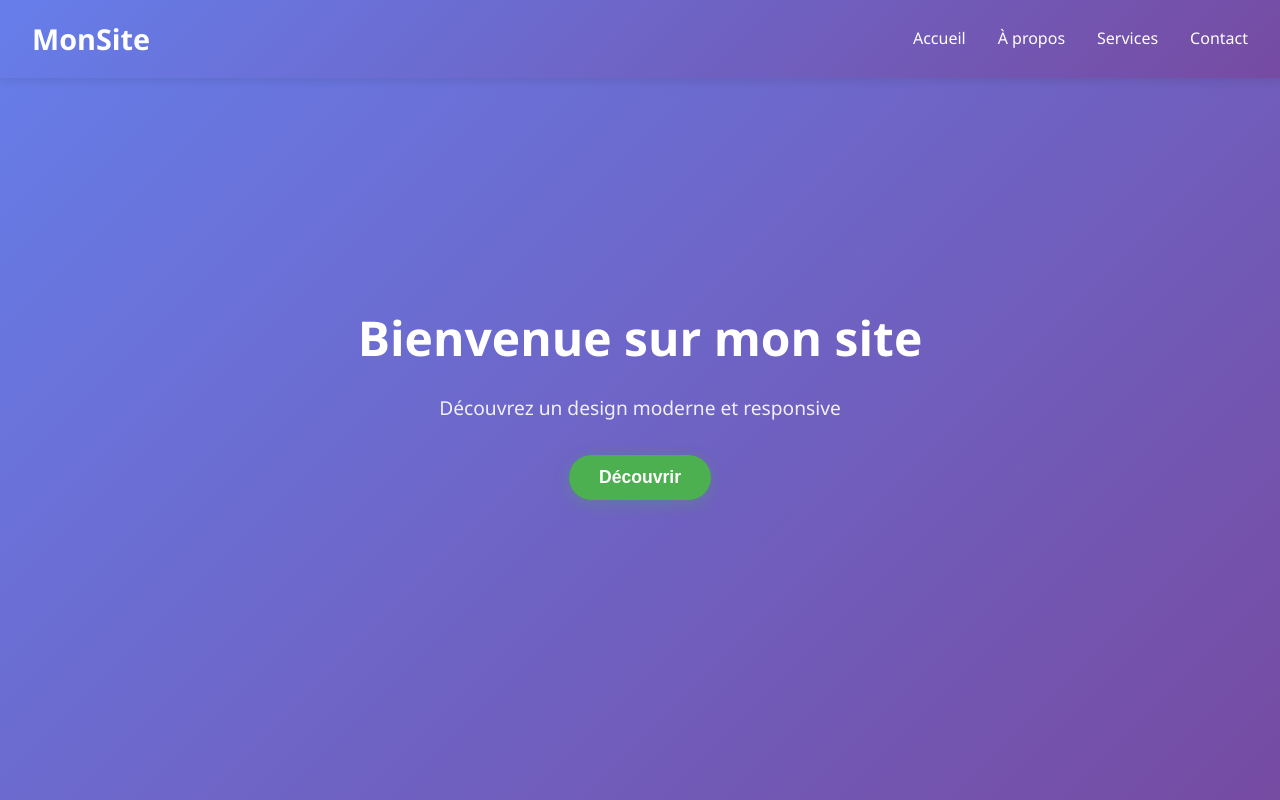
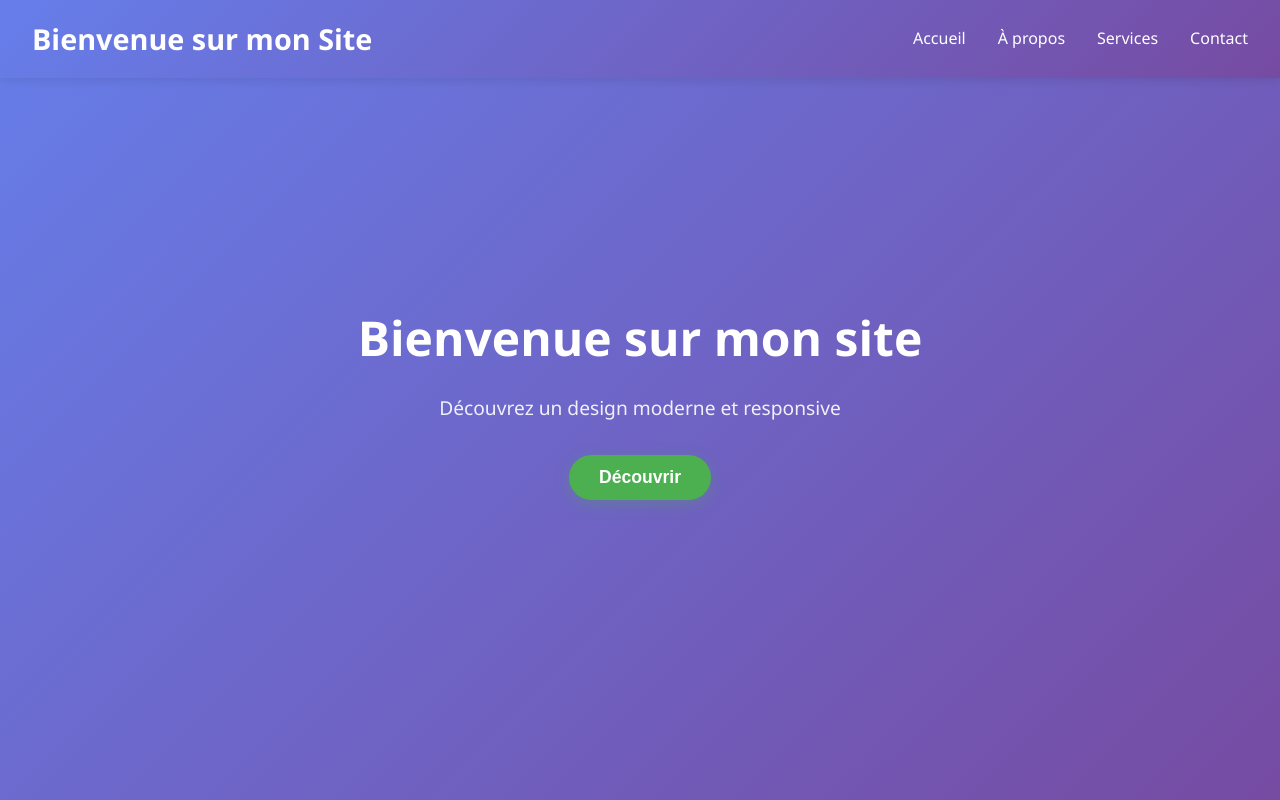
Before and after one commit to axel-g-dev/MonSiteWeb, a plain HTML site: page index.html in a window 1280 px wide. Shown: the top 800 px of the page. Drawn offline with Linux system fonts and the light colour scheme.

Commit message:
Update header title in index.html

```diff
--- a/index.html
+++ b/index.html
@@ -12,7 +12,7 @@
     <header>
         <nav>
             <div class="logo">
-                <h1>MonSite</h1>
+                <h1>Bienvenue sur mon Site</h1>
             </div>
             <ul class="nav-links">
                 <li><a href="#accueil">Accueil</a></li>
```
